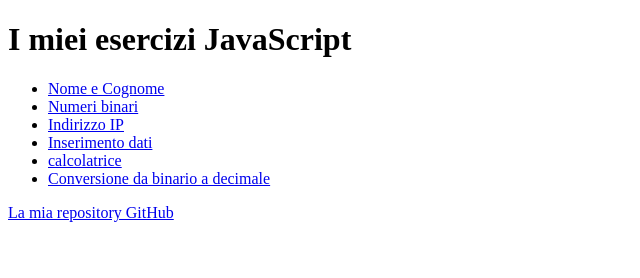
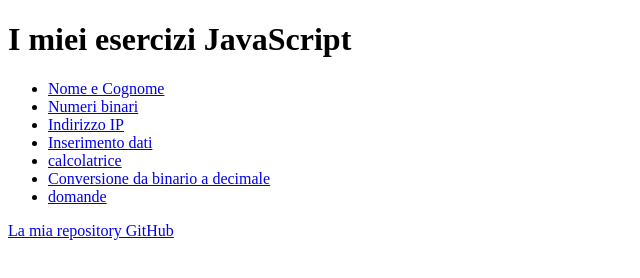
Before and after one commit to RiccardoPani/Javascript-4di, a plain HTML site: page index.html in a window 1280 px wide. Shown: the whole page, without its empty margins (0-640 px from the left). Drawn offline with Linux system fonts and the light colour scheme.

Commit message:
Update index.html

```diff
--- a/index.html
+++ b/index.html
@@ -17,6 +17,7 @@
          <li><a href="maschera.html">Inserimento dati</a></li>
         <li><a href="calcolatrice.html">calcolatrice</a></li>
         <li><a href="ConversioneBinarioEsadecimale.html"> Conversione da binario a decimale</a></li>
+        <li><a href="domande.html"> domande</a></li>
     </ul>
 
     <p>
```
